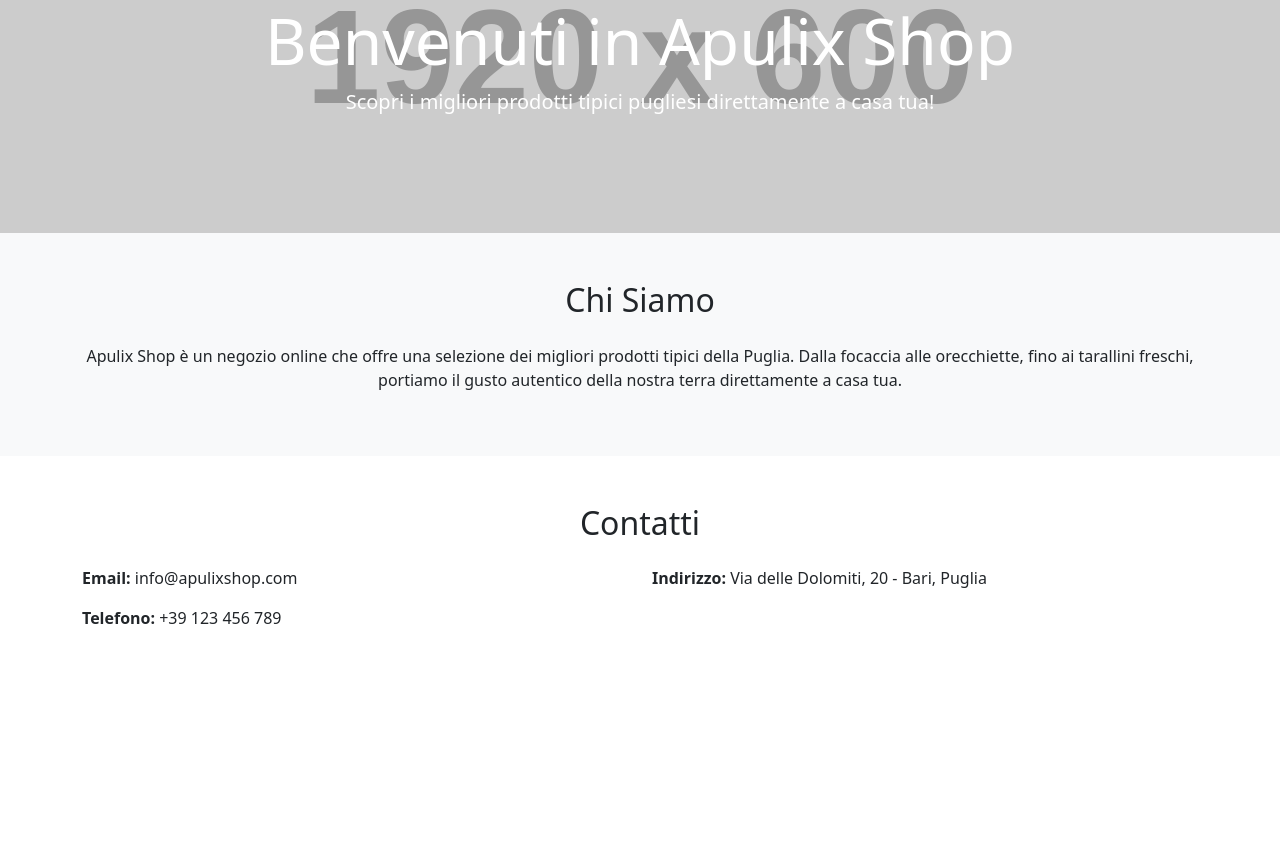
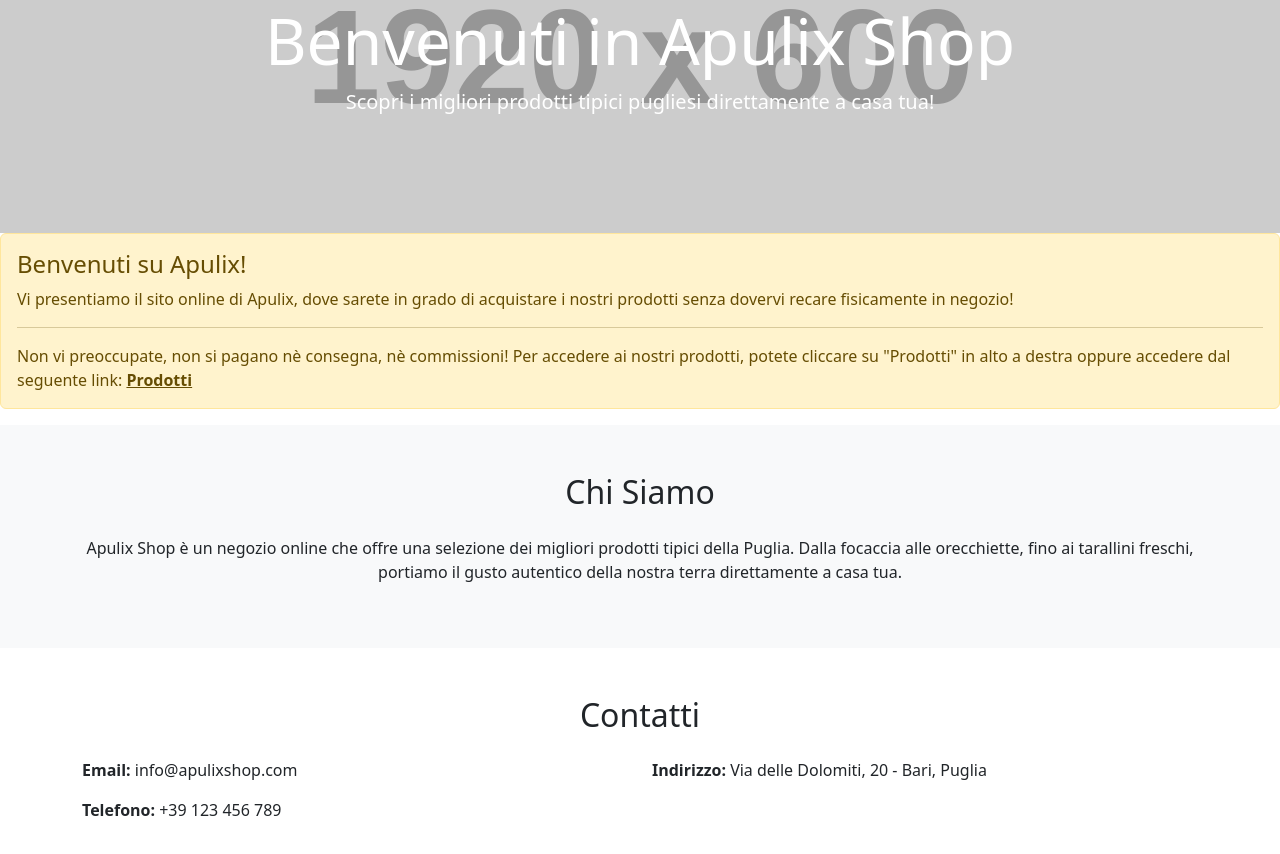
Before and after one commit to GabrielSaltarelli/informatica-problema, a website: page index.html in a window 1280 px wide. Shown: the part 1070-1924 px from the top of the page. Before the commit the page ends 1764 px from the top, so only its background shows below. Drawn offline with nearby package versions, Linux system fonts and the light colour scheme; placeholder pictures from the web are drawn by us.

Commit message:
Update index.html

```diff
--- a/index.html
+++ b/index.html
@@ -62,6 +62,12 @@
             <p class="lead">Scopri i migliori prodotti tipici pugliesi direttamente a casa tua!</p>
         </div>
     </section>
+    <div class="alert alert-warning" role="alert">
+      <h4 class="alert-heading">Benvenuti su Apulix!</h4>
+      <p>Vi presentiamo il sito online di Apulix, dove sarete in grado di acquistare i nostri prodotti senza dovervi recare fisicamente in negozio!</p>
+      <hr>
+      <p class="mb-0">Non vi preoccupate, non si pagano nè consegna, nè commissioni! Per accedere ai nostri prodotti, potete cliccare su "Prodotti" in alto a destra oppure accedere dal seguente link: <a href="https://gabrielsaltarelli.github.io/informatica-problema/prodotti.html" class="alert-link"> Prodotti </a></p>
+    </div>
 
 
 
```
